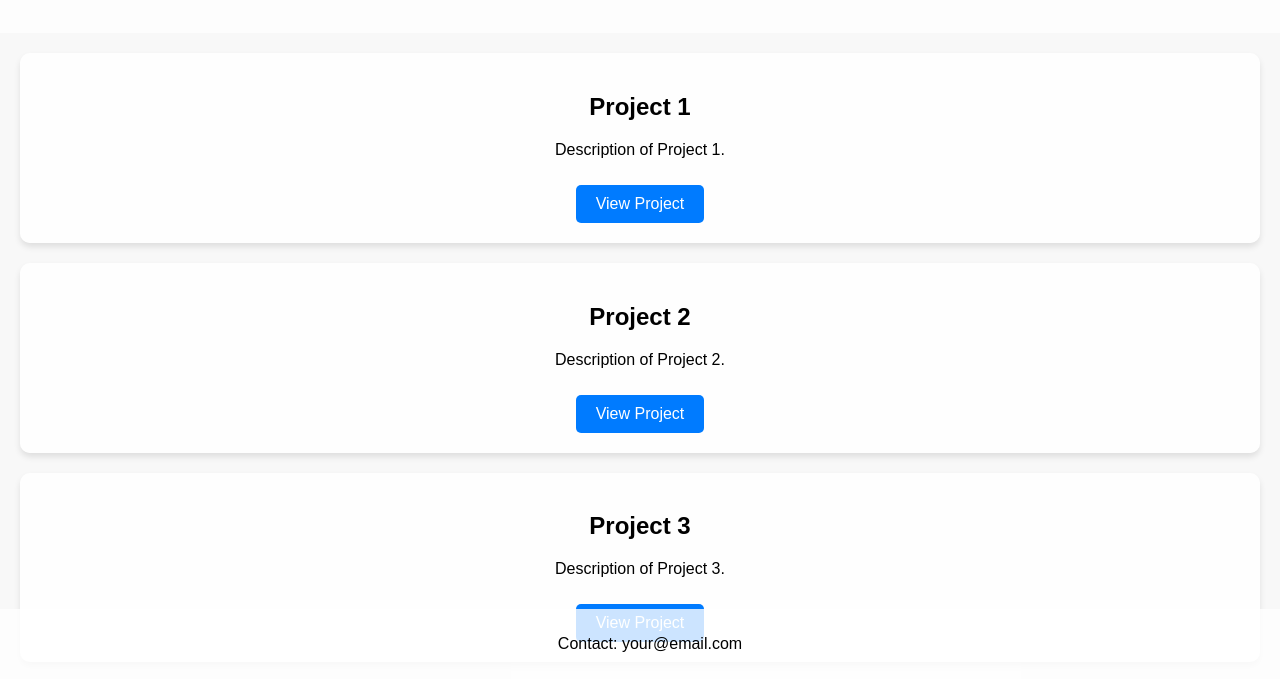
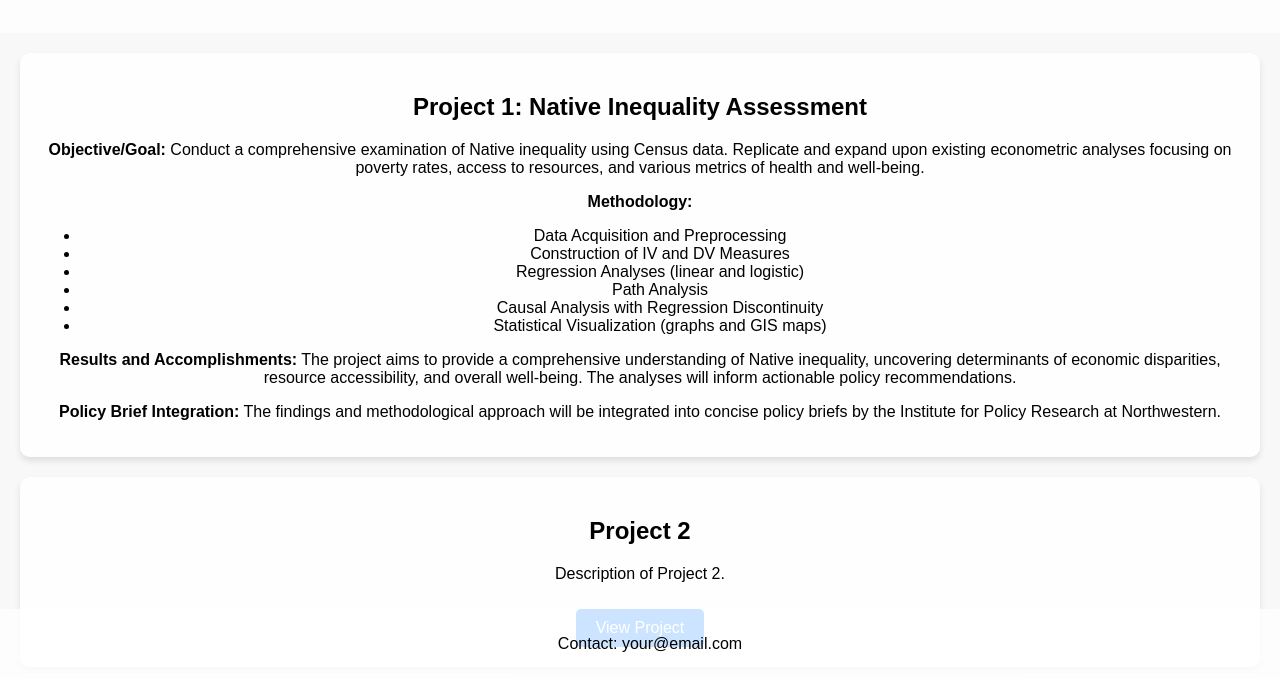
Before and after one commit to venky180/portfolio, a plain HTML site: page portfolio.html in a window 1280 px wide. Shown: the part 121-800 px from the top of the page. Drawn offline with Linux system fonts and the light colour scheme.

Commit message:
Update portfolio.html

```diff
--- a/portfolio.html
+++ b/portfolio.html
@@ -14,9 +14,19 @@
 
     <section class="project-panel">
         <div class="panel-content">
-            <h2>Project 1</h2>
-            <p>Description of Project 1.</p>
-            <a href="project1_link">View Project</a>
+            <h2>Project 1: Native Inequality Assessment</h2>
+            <p><strong>Objective/Goal:</strong> Conduct a comprehensive examination of Native inequality using Census data. Replicate and expand upon existing econometric analyses focusing on poverty rates, access to resources, and various metrics of health and well-being.</p>
+            <p><strong>Methodology:</strong></p>
+            <ul>
+                <li>Data Acquisition and Preprocessing</li>
+                <li>Construction of IV and DV Measures</li>
+                <li>Regression Analyses (linear and logistic)</li>
+                <li>Path Analysis</li>
+                <li>Causal Analysis with Regression Discontinuity</li>
+                <li>Statistical Visualization (graphs and GIS maps)</li>
+            </ul>
+            <p><strong>Results and Accomplishments:</strong> The project aims to provide a comprehensive understanding of Native inequality, uncovering determinants of economic disparities, resource accessibility, and overall well-being. The analyses will inform actionable policy recommendations.</p>
+            <p><strong>Policy Brief Integration:</strong> The findings and methodological approach will be integrated into concise policy briefs by the Institute for Policy Research at Northwestern.</p>
         </div>
     </section>
 
```
